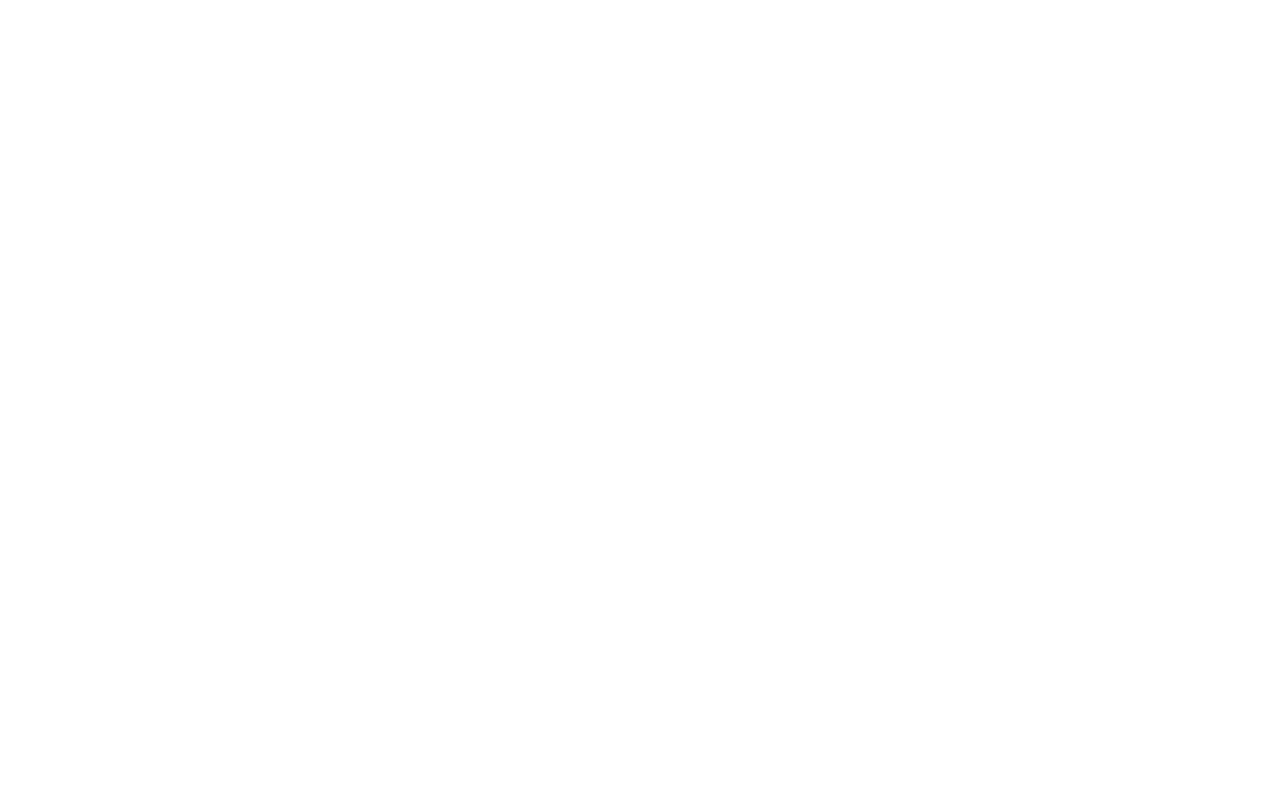
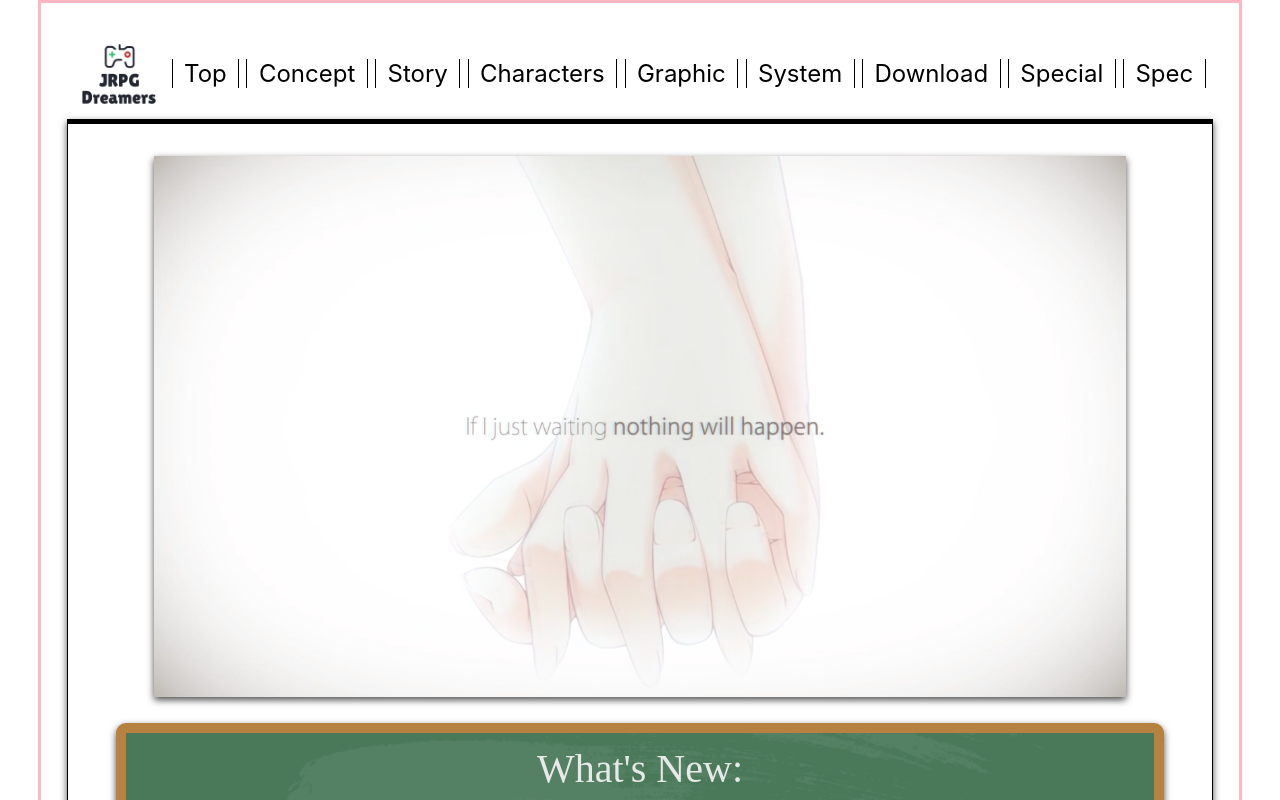
Before and after one commit to darkcloudb/sentimental-site, a React (Create React App) app: page / in a window 1280 px wide. Shown: the top 800 px of the page. Built offline with nearby package versions, Linux system fonts and the light colour scheme.

Commit message:
resolved page issues

```diff
--- a/src/App.js
+++ b/src/App.js
@@ -18,7 +18,7 @@
     <div className="App">
       {/* <NavBar /> */}
       <Routes>
-        <Route path="/sentimental-site" element={<Homepage />} />
+        <Route path="/" element={<Homepage />} />
         <Route path="concept/" element={<Concept />} />
         <Route path="story/" element={<Story />} />
         <Route path="chars/" element={<Characters />} />
--- a/src/Components/Homepage.js
+++ b/src/Components/Homepage.js
@@ -8,7 +8,7 @@
     <div class="white">
       <div class="NavBar">
         <img class="Icon" src={logo}></img>
-        <a class="Split" href="/">
+        <a class="Split" href="/sentimental-site">
           Top
         </a>
         <a class="Split" href="/concept">
--- a/src/index.js
+++ b/src/index.js
@@ -7,7 +7,7 @@
 
 ReactDOM.render(
   <React.StrictMode>
-    <BrowserRouter basename="/sentimental-site">
+    <BrowserRouter basename="">
       <App />
     </BrowserRouter>
   </React.StrictMode>,
```
